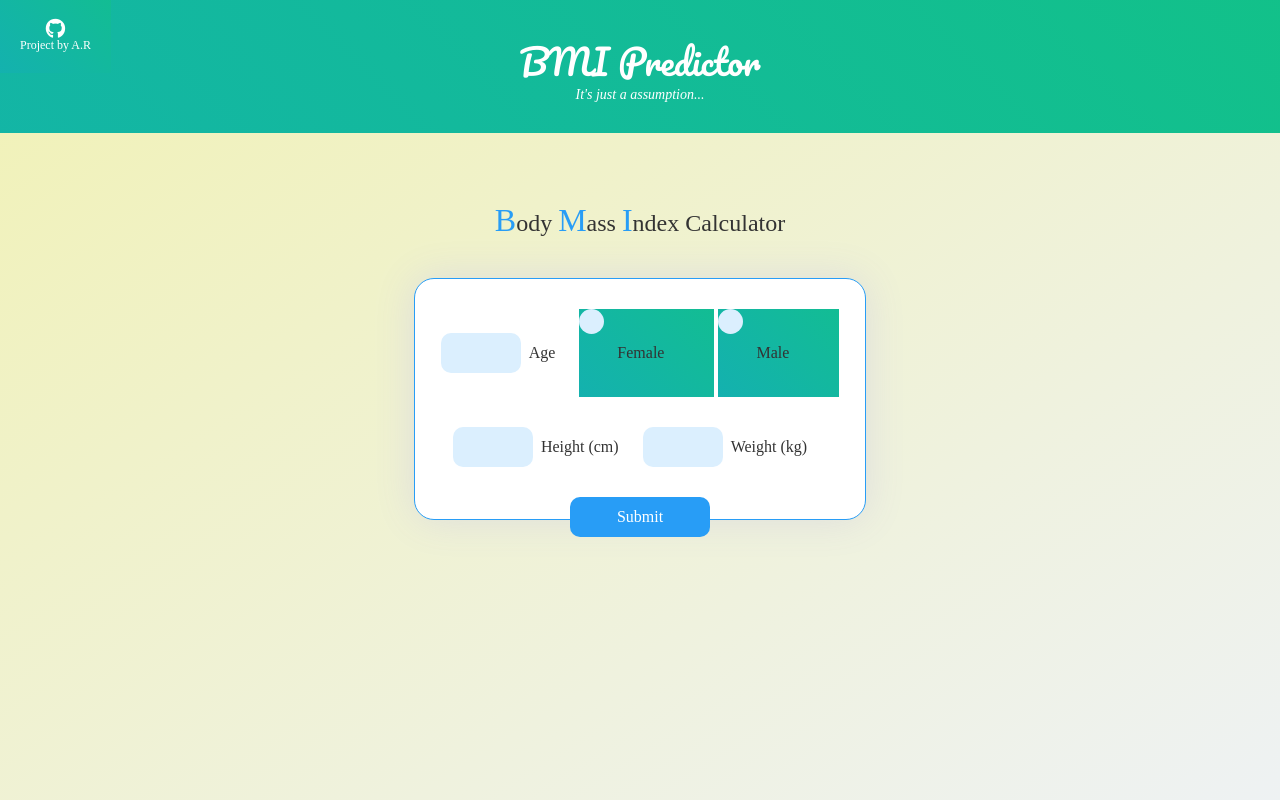
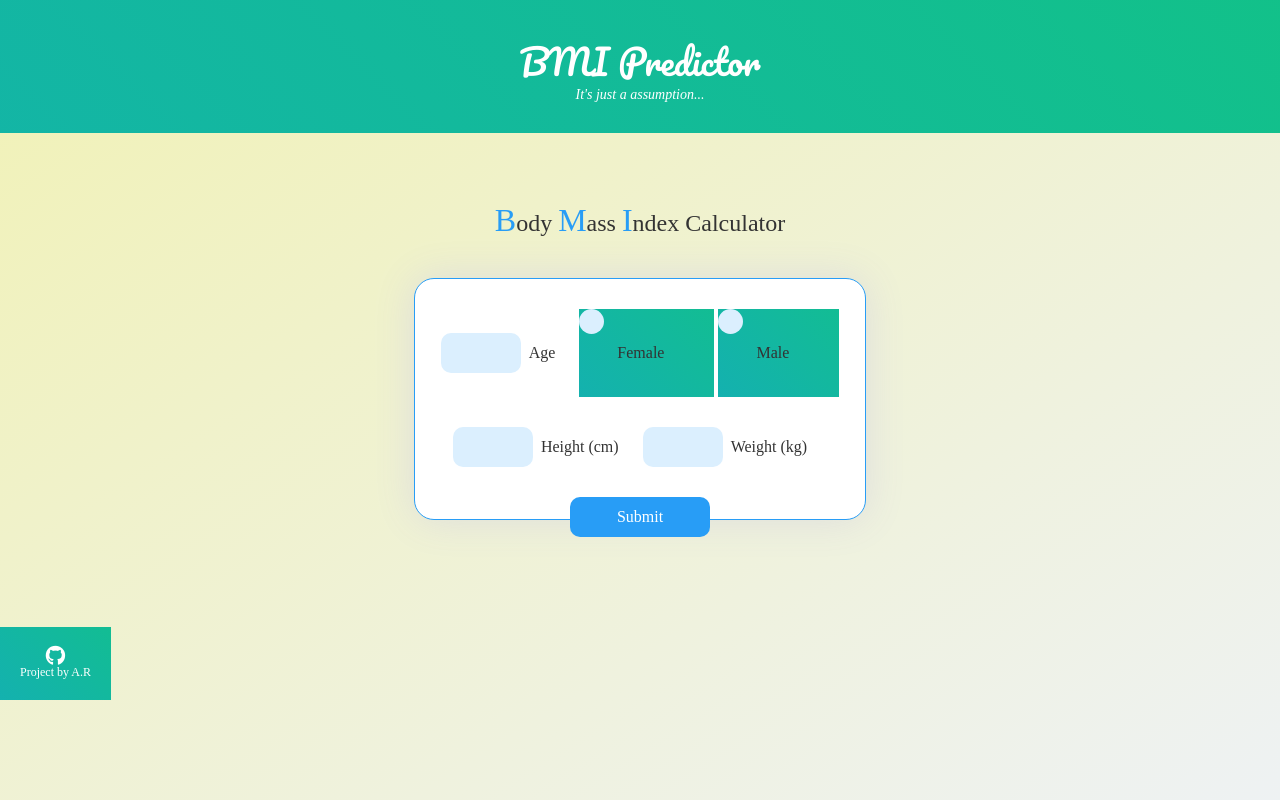
Before and after one commit to anshrastogi8/asd, a Flask app: page / in a window 1280 px wide. Run offline with Flask 2, Linux system fonts and the light colour scheme; parts of the project's set-up code (start-up, migrations or seed data) failed here and were passed over; some libraries are stand-ins or nearby versions.

Commit message:
Update styles.css

```diff
--- a/static/styles.css
+++ b/static/styles.css
@@ -418,7 +418,7 @@ h3 b {
 .footer{
 	flex-shrink: 0;
 	position: fixed;
-	tpp: 100px;
+	bottom: 100px;
 	padding: 20px;
 	background: linear-gradient(45deg, #1a45a1, #14afb4, #11cc6f);
 	background-size: 500% 500%;
```
